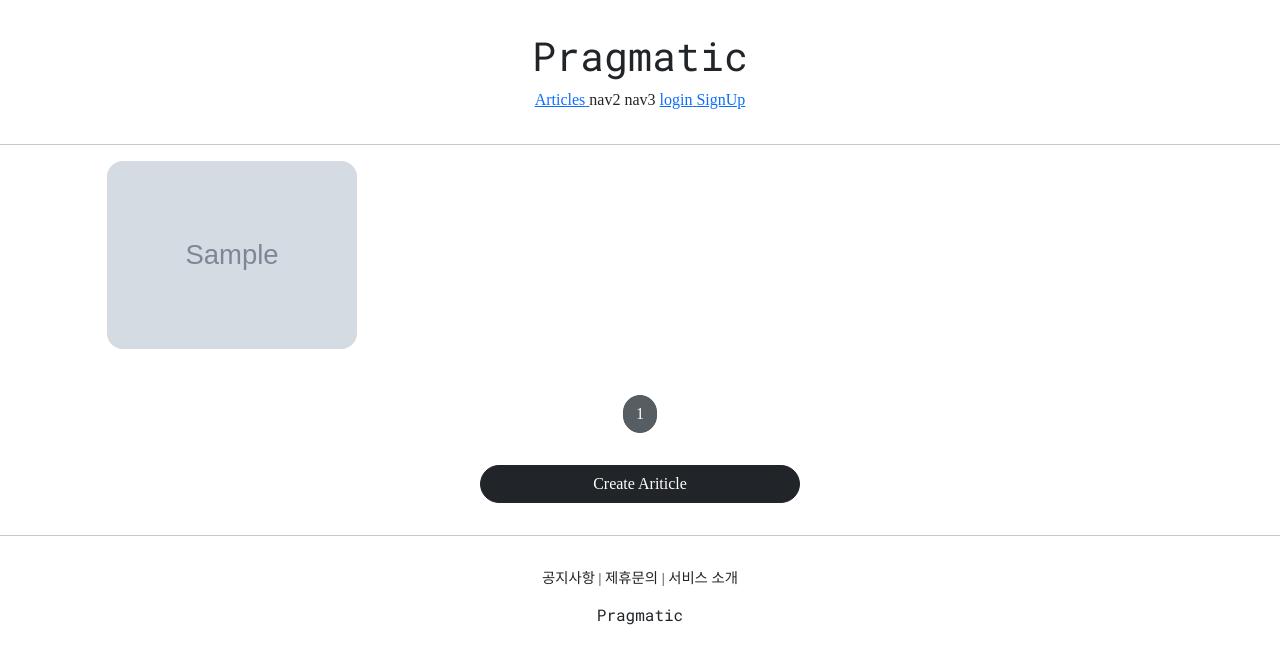
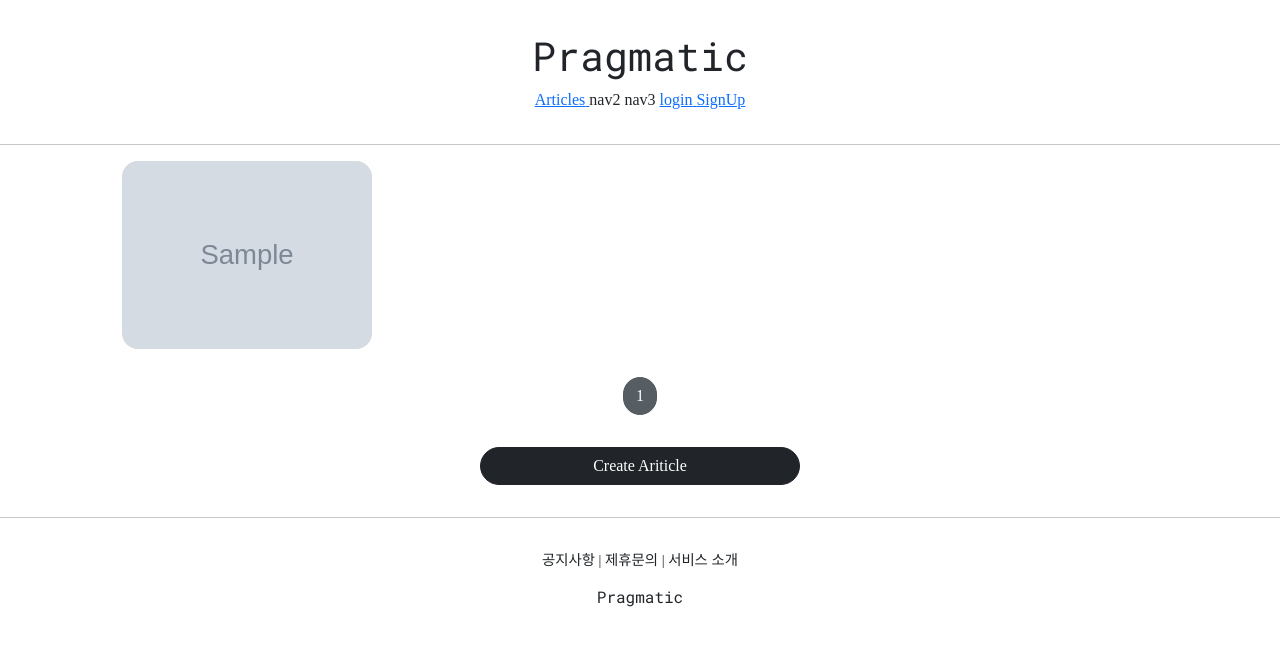
Before and after one commit to tlsgn8483/pragmatic, a Django app: page /articles/list/ in a window 1280 px wide. Shown: the top 664 px of the page. Run offline with Django 4.2, Linux system fonts and the light colour scheme; tables that the repository leaves empty hold one stand-in row (values such as "Sample post"); grey boxes marked "Sample" are stand-in pictures; some libraries are stand-ins or nearby versions.

Commit message:
django course 39 commit

```diff
--- a/articleapp/templates/articleapp/list.html
+++ b/articleapp/templates/articleapp/list.html
@@ -3,6 +3,16 @@
 {% block content %}
 
 <style>
+    .container {
+        padding: 0;
+        margin: 0, auto;
+    }
+
+    .container a {
+        width: 45%;
+        max-width: 250px;
+    }
+
     .container div{
       width: 250px;
       background-color: antiquewhite;
@@ -37,7 +47,7 @@
 
     </div>
     <div style="text-align: center">
-        <a href="{%  url 'articleapp:create' %}" class="btn btn-dark rounded-pill col-3 mt-3 mb-3">
+        <a href="{%  url 'articleapp:create' %}" class="btn btn-dark rounded-pill col-3 mt-3 mb-3 px-3">
             Create Ariticle
         </a>
     </div>
--- a/commentapp/urls.py
+++ b/commentapp/urls.py
@@ -7,4 +7,5 @@ app_name = 'commentapp'
 urlpatterns = [
     path('create/', CommentCreateView.as_view(), name='create'),
     path('delete/<int:pk>', CommentDeleteView.as_view(), name='delete'),
+
 ]
--- a/commentapp/views.py
+++ b/commentapp/views.py
@@ -1,3 +1,4 @@
+from django.http import HttpResponseRedirect
 from django.shortcuts import render
 
 # Create your views here.
--- a/pragmatic/settings.py
+++ b/pragmatic/settings.py
@@ -40,7 +40,7 @@ SECRET_KEY = env('SECRET_KEY')
 # SECURITY WARNING: don't run with debug turned on in production!
 DEBUG = True
 
-ALLOWED_HOSTS = []
+ALLOWED_HOSTS = ['*']
 
 
 # Application definition
--- a/static/base.css
+++ b/static/base.css
@@ -16,3 +16,9 @@
     text-align:center;
     margin: 2rem 0;
 }
+
+@media screen and (max-width: 500px) {
+    html {
+        font-size: 13px;
+    }
+}
--- a/static/js/magicgrid.js
+++ b/static/js/magicgrid.js
@@ -288,7 +288,7 @@ MagicGrid.prototype.listen = function listen () {
 let magicGrid = new MagicGrid({
   container: '.container',
   animate: true,
-  gutter: 30,
+  gutter: 12,
   static: true,
   useMin: true
 });
--- a/templates/head.html
+++ b/templates/head.html
@@ -2,6 +2,7 @@
 
 <head>
   <meta charset="UTF-8">
+  <meta name="viewport" content="width=device-width, initial-scale=1, shrink-to-fit=no, shrink-to-fit=no">
   <title>Pragmatic</title>
 {#    Bootstrap link#}
     <link href="https://cdn.jsdelivr.net/npm/bootstrap@5.1.3/dist/css/bootstrap.min.css"
```
